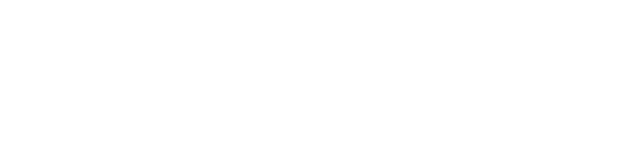
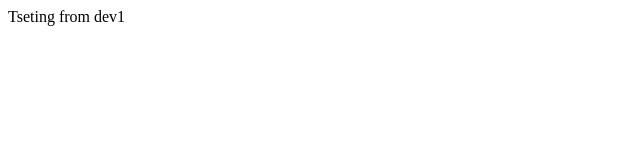
Before and after one commit to janak21/Devops_testing, a plain HTML site: page index.html in a window 1280 px wide. Shown: the whole page, without its empty margins (0-640 px from the left). Drawn offline with Linux system fonts and the light colour scheme.

Commit message:
commit from dev1

```diff
--- a/index.html
+++ b/index.html
@@ -1,4 +1,4 @@
 <html>
 <title>Jenkins</title>
-
+<p>Tseting from dev1</p>
 <html>
```
